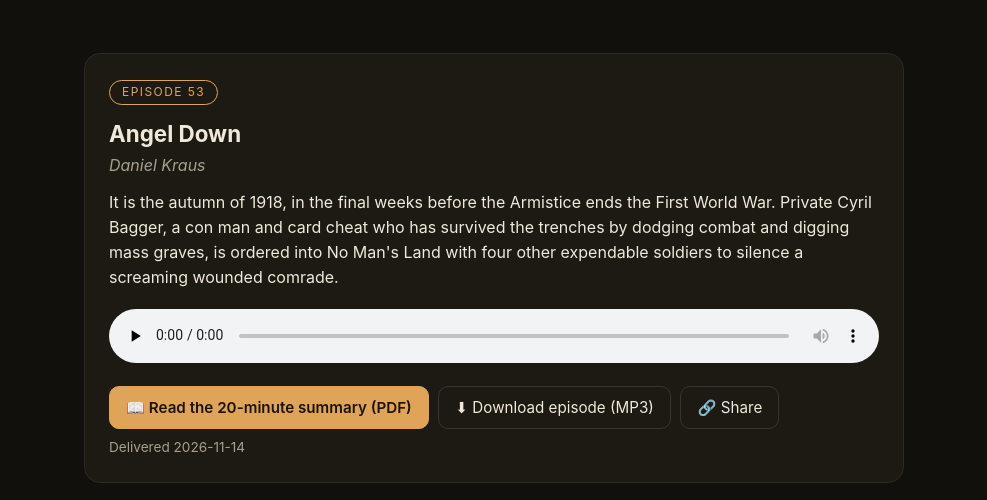
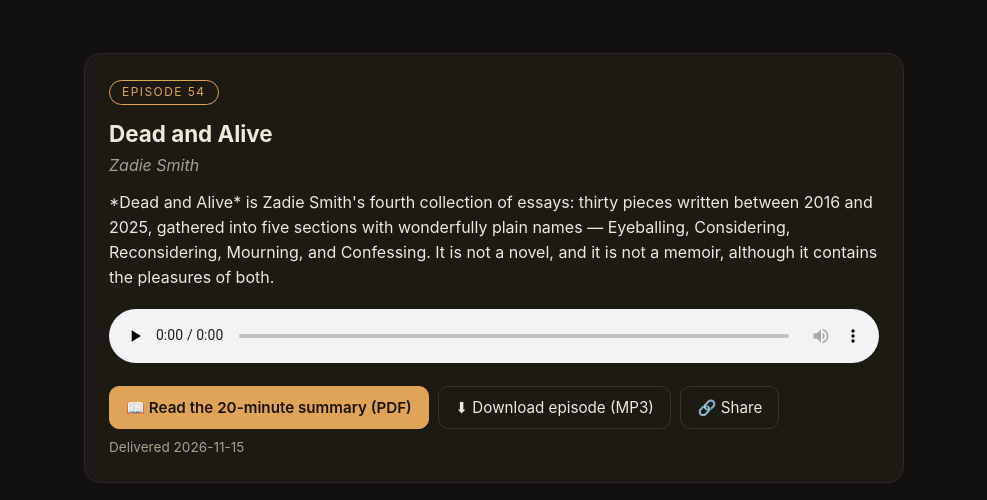
Before and after one commit to zanyaziz/zains-book-library, a plain HTML site: page index.html in a window 1280 px wide. Shown: the part 272-772 px from the top of the page, without its empty margins (146-1133 px from the left). Drawn offline with Linux system fonts and the light colour scheme.

Commit message:
Sync library: audio ep54, pdf ep54

```diff
--- a/index.html
+++ b/index.html
@@ -68,6 +68,19 @@
 <main>
 <section id="episodes" aria-label="Episodes">
 
+    <article class="card" id="episode-54">
+      <div class="ep">Episode 54</div>
+      <h2>Dead and Alive</h2>
+      <p class="author">Zadie Smith</p>
+      <p class="blurb">*Dead and Alive* is Zadie Smith&#x27;s fourth collection of essays: thirty pieces written between 2016 and 2025, gathered into five sections with wonderfully plain names — Eyeballing, Considering, Reconsidering, Mourning, and Confessing. It is not a novel, and it is not a memoir, although it contains the pleasures of both.</p>
+      <audio controls preload="none" src="assets/audio/dead-and-alive.mp3"></audio>
+      <div class="actions">
+        <a class="btn primary" href="assets/summaries/dead-and-alive.pdf">📖 Read the 20-minute summary (PDF)</a>
+        <a class="btn" href="assets/audio/dead-and-alive.mp3" download>⬇ Download episode (MP3)</a>
+        <button class="btn share-btn" type="button" data-episode="54" aria-label="Share episode 54">🔗 Share</button>
+      </div>
+      <p class="date">Delivered 2026-11-15</p>
+    </article>
     <article class="card" id="episode-53">
       <div class="ep">Episode 53</div>
       <h2>Angel Down</h2>
```
Also changed, not shown: books.json (+10 -0 lines), 2 other files.
